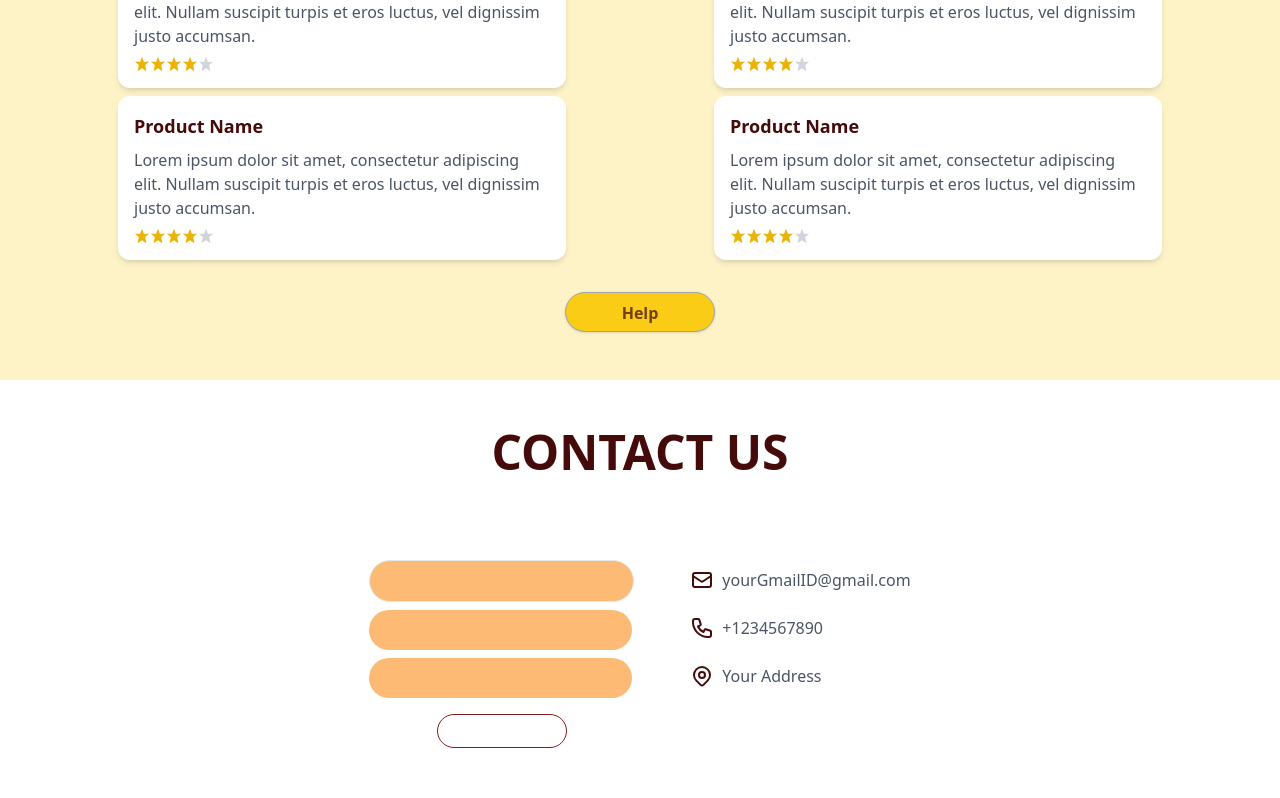
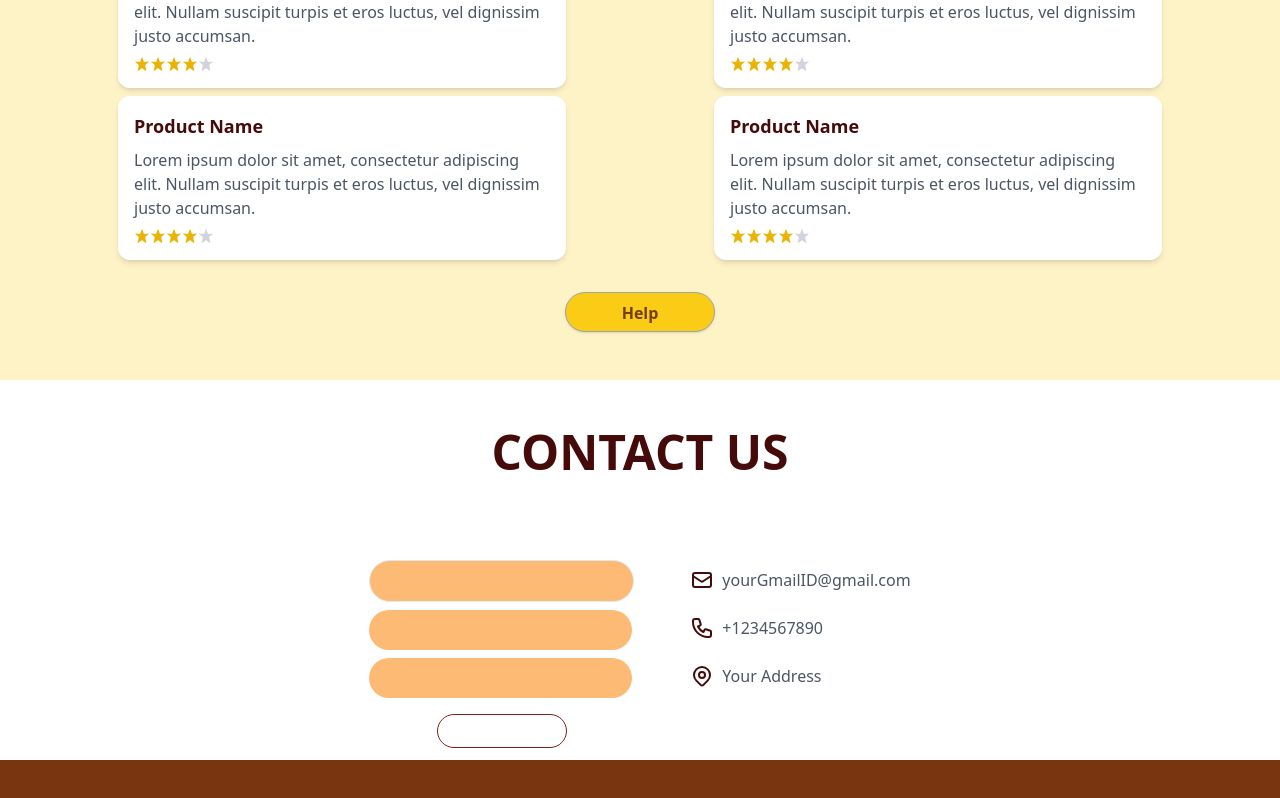
Before and after one commit to utkarshilh/ventruexassignment, a React (Create React App) app: page / in a window 1280 px wide. Shown: the part 812-1610 px from the top of the page. Before the commit the page ends 1572 px from the top, so only its background shows below. Built offline with nearby package versions, Linux system fonts and the light colour scheme.

Commit message:
now everything is fine

```diff
--- a/src/App.js
+++ b/src/App.js
@@ -5,13 +5,20 @@ import Services from './Components/Services/Services';
 import Testymonials from './Components/Testymonials/Testymonials';
 import Contactus from './Components/Contactus/Contactus';
 
+import Parent from './Components/Temp/Parent';
+import Footer from './Components/Footer/Footer';
+
 function App() {
   return (
     <div>
+
       <Home />
       <Services />
       <Testymonials />
       <Contactus />
+      <Footer />
+
+
 
 
     </div>
```
